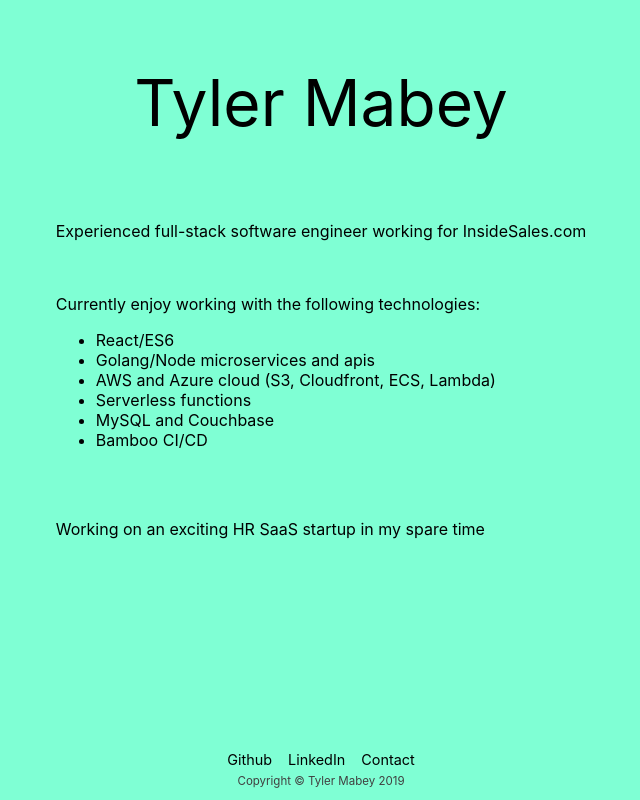
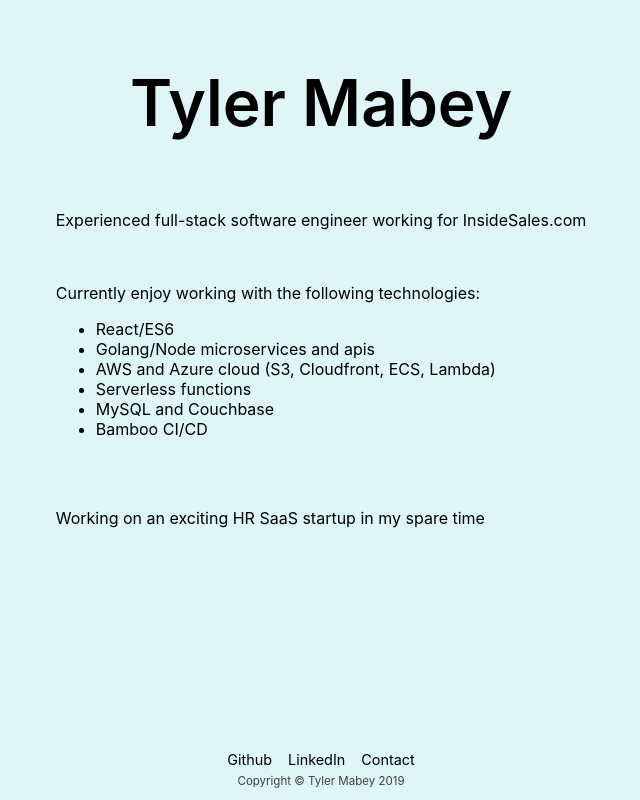
Before and after one commit to tjmabey/tjmabey.github.io, a plain HTML site: page index.html in a window 1280 px wide. Shown: the whole page, without its empty margins (319-959 px from the left). Drawn offline with Linux system fonts and the light colour scheme.

Commit message:
update background color, title font

```diff
--- a/index.html
+++ b/index.html
@@ -5,6 +5,10 @@
     <meta http-equiv="X-UA-Compatible" content="IE=edge" />
     <title>Tyler Mabey</title>
     <meta name="viewport" content="width=device-width, initial-scale=1" />
+    <link
+      href="https://fonts.googleapis.com/css?family=Open+Sans"
+      rel="stylesheet"
+    />
     <link rel="stylesheet" type="text/css" media="screen" href="main.css" />
   </head>
   <body>
--- a/main.css
+++ b/main.css
@@ -1,12 +1,12 @@
 body {
   margin: 0;
   min-height: 100vh;
-  background-color: aquamarine;
+  background-color: #dff6f6;
   display: flex;
   align-items: center;
   flex-direction: column;
-  font-family: -apple-system, BlinkMacSystemFont, "Segoe UI", Roboto, Oxygen,
-    Ubuntu, Cantarell, "Open Sans", "Helvetica Neue", sans-serif;
+  font-family: -apple-system, BlinkMacSystemFont, "Segoe UI", "Open Sans",
+    "Helvetica Neue", sans-serif;
   font-size: 1em;
 }
 
@@ -21,7 +21,10 @@
 #title {
   text-align: center;
   font-size: 4em;
-  margin-bottom: 10%;
+  margin-bottom: 8%;
+  font-family: -apple-system, BlinkMacSystemFont, "Open Sans", "Helvetica Neue",
+    "Segoe UI", sans-serif;
+  font-weight: 600;
 }
 
 .row {
@@ -44,7 +47,7 @@
   justify-content: space-around;
   font-size: 0.9em;
   padding-bottom: 6px;
-  background-color: aquamarine;
+  background-color: #dff6f6;
 }
 
 #copyright {
```
